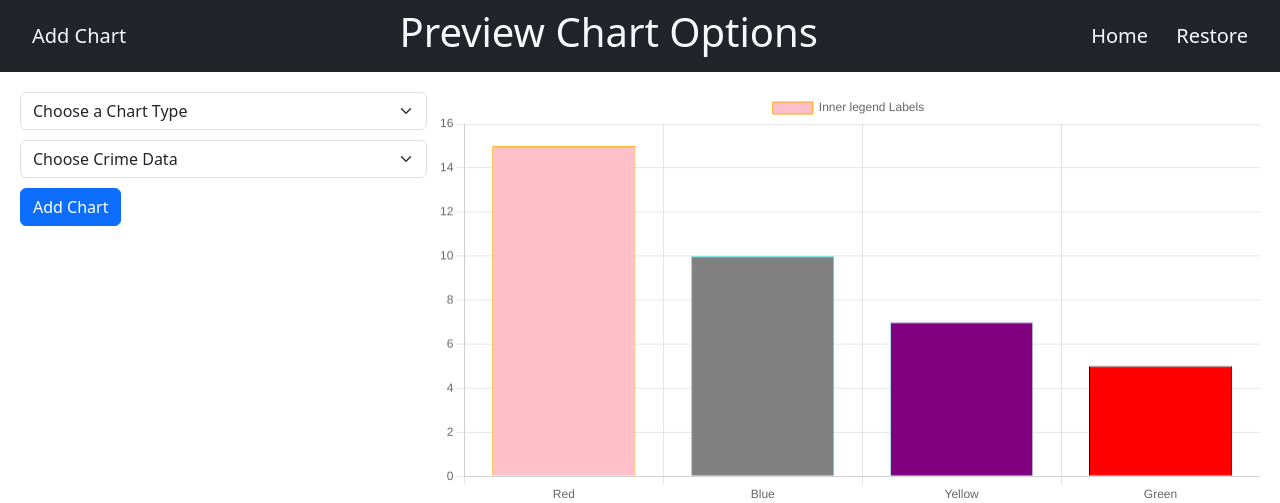
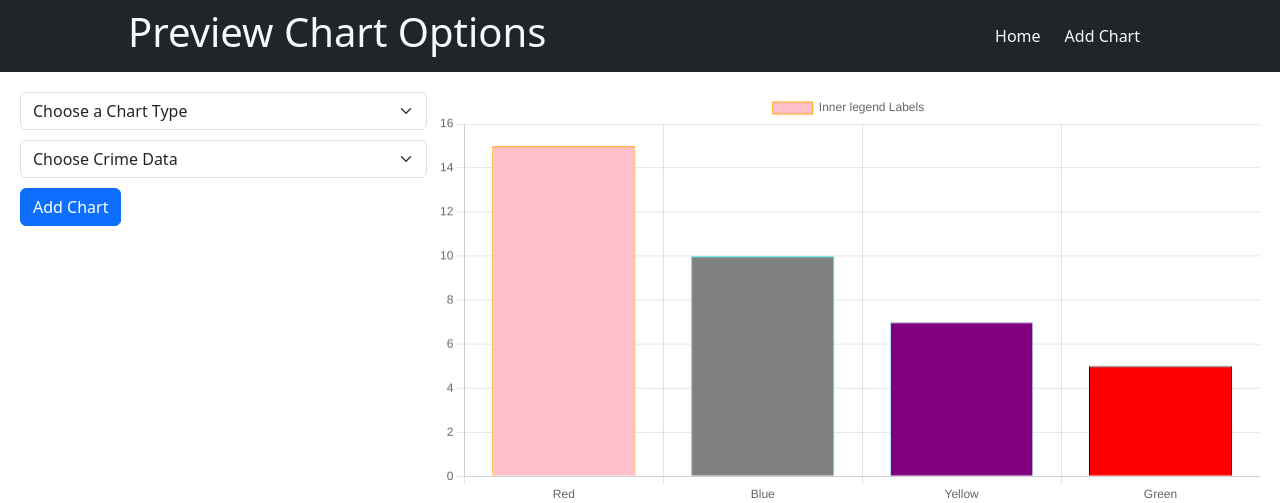
Before and after one commit to Yves-UMBC/Project47, a Django app: page /visual-option/ in a window 1280 px wide. Shown: the top 503 px of the page. Run offline with Django 4.2, Linux system fonts and the light colour scheme.

Commit message:
1) Fixes the nav bar with collapsable content 2) Remove the restore

```diff
--- a/mysite/templates/base.html
+++ b/mysite/templates/base.html
@@ -20,16 +20,32 @@
     </head>
     <body>
         <!-- Creating a nav bar-->
-        <nav class="navbar navbar-expand-lg navbar-dark bg-dark my-nav">
+        <!-- <nav class="navbar navbar-expand-lg navbar-dark bg-dark my-nav">
             <div class="mr-auto ml-3">
+
+            </div>
+            <div class="ml-auto mr-3">
                 <a href="{% url 'visual_option'%}" class="btn btn-outline-light border-0">Add Chart</a>
+                <a href="{% url 'crime_map_index'%}" class="btn btn-outline-light border-0">Home</a>
             </div>
-            <div class="mx-auto">
+        </nav> -->
+        <nav class="navbar navbar-expand-lg navbar-dark bg-dark">
+            <div class="mr-auto mb-2 mb-lg-0" id="nav-title">
                 {% block nav-title %}{% endblock %}
             </div>
-            <div class="ml-auto mr-3">
-                <a href="{% url 'crime_map_index'%}" class="btn btn-outline-light border-0">Home</a>
-                <button class="btn btn-outline-light border-0">Restore</button>
+            <button class="navbar-toggler" type="button" data-bs-toggle="collapse" data-bs-target="#navbarSupportedContent" aria-controls="navbarSupportedContent" aria-expanded="false" aria-label="Toggle navigation">
+                <span class="navbar-toggler-icon"></span>
+            </button>
+
+            <div class="collapse navbar-collapse justify-content-end" id="navbarSupportedContent">
+                <ul class="navbar-nav">
+                    <li class="nav-item active" id="nav-home">
+                        <a href="{% url 'crime_map_index'%}" class="btn btn-outline-light border-0">Home</a>
+                    </li>
+                    <li class="nav-item" id="add-chart">
+                        <a href="{% url 'visual_option'%}" class="btn btn-outline-light border-0">Add Chart</a>
+                    </li>
+                </ul>
             </div>
         </nav>
 
--- a/playground/templates/static/styles.css
+++ b/playground/templates/static/styles.css
@@ -1,16 +1,15 @@
 /* Adding Styles to Nav Bar in base.html */
-.mr-auto { /* add margin to the left of the first div */
-    margin-left: 20px;
+.navbar #nav-title {
+    margin-left: 10%;
 }
 
-.ml-auto { /* add margin to the right of the last div */
-    margin-right: 20px;
+.navbar .navbar-collapse {
+    margin-right: 10%;
 }
 
-.my-nav .btn { /* Increase the button inside nav bar*/
-    font-size: 20px;
+.navbar .navbar-toggler {
+    margin-right: 10%;
 }
-
 
 /* Adding Styles to crime_map_index.html */
 #body-container {
```
